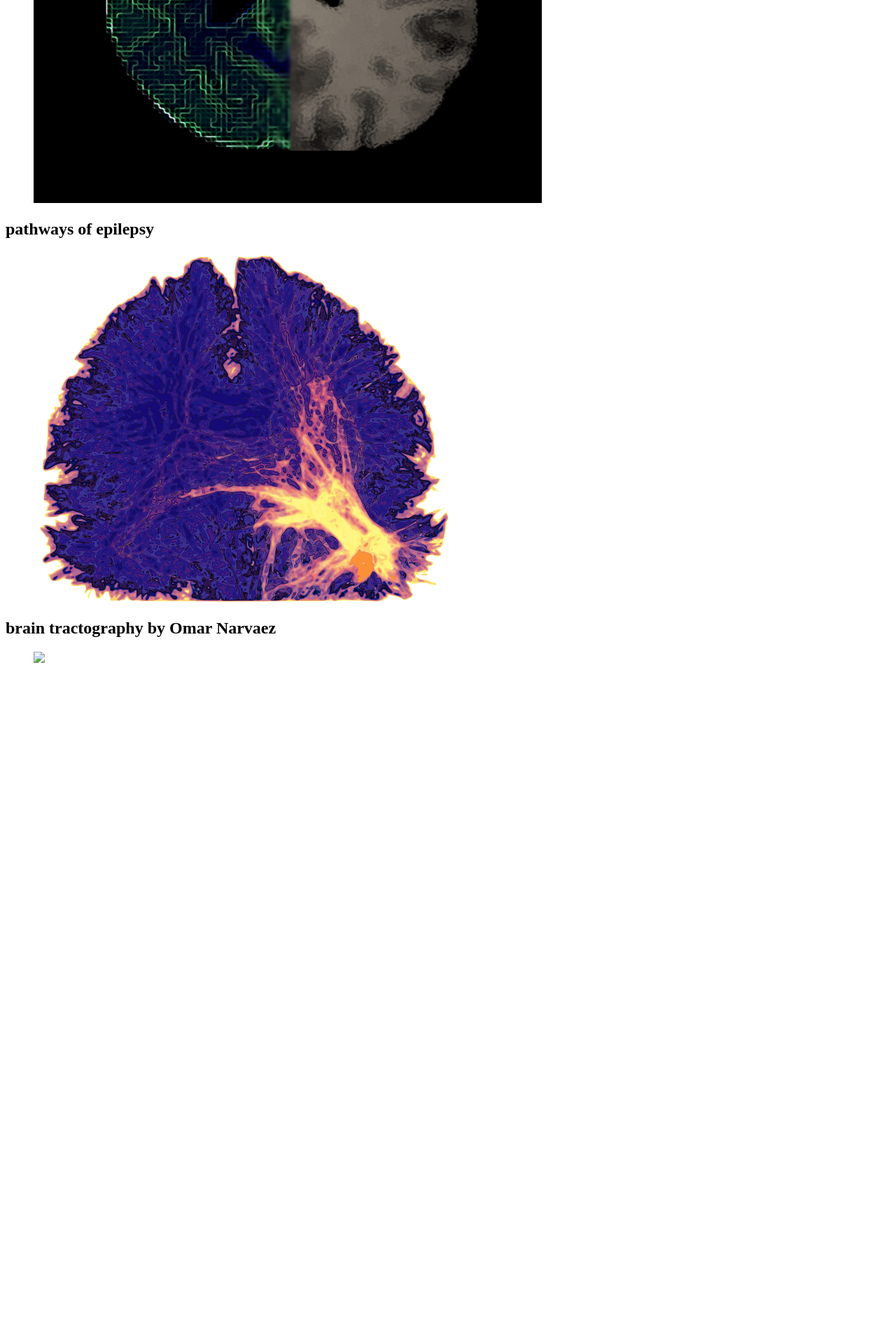
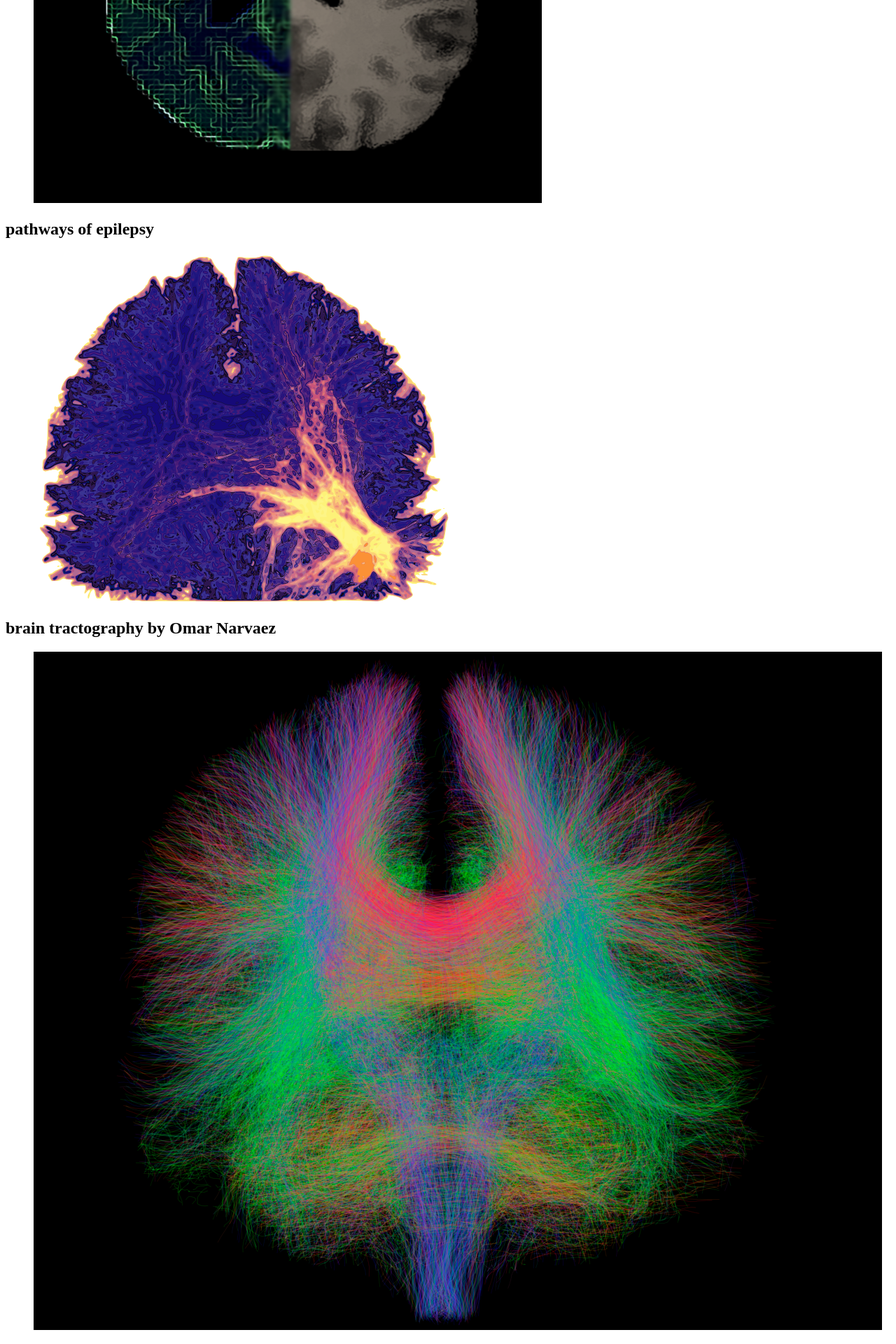
Before and after one commit to c13inb/c13inb.github.io, a Jekyll site: the page built from gallery.md, in a window 1280 px wide. Shown: the part 2901-4821 px from the top of the page at 70% size. Built offline with Jekyll 4.4.1, drawn with Linux system fonts in a browser that asks for light colours; Markdown is read by kramdown in place of the engine named in the settings; before the commit the page ends 3868 px from its top, so only the background shows below that.

Commit message:
Update gallery.md

```diff
--- a/gallery.md
+++ b/gallery.md
@@ -40,5 +40,5 @@ by Alfonso Fajardo. 2018
 <h2> brain tractography
 by Omar Narvaez </h2>
 <figure>
-<img src="c13inb.github.io/images/narvaez_frame554.png">
+<img src="https://c13inb.github.io/images/narvaez_frame554.png">
 </figure>
```
